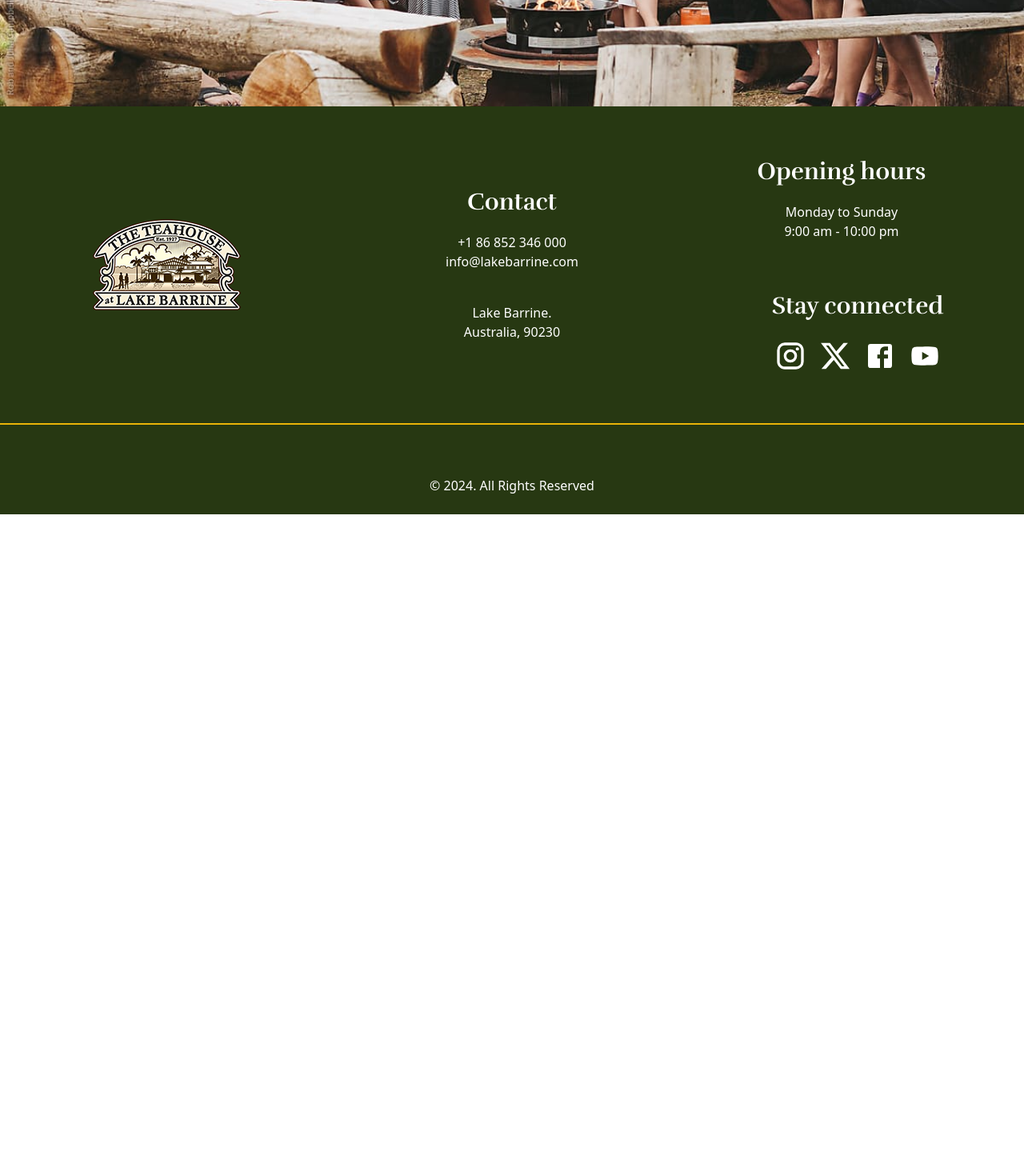
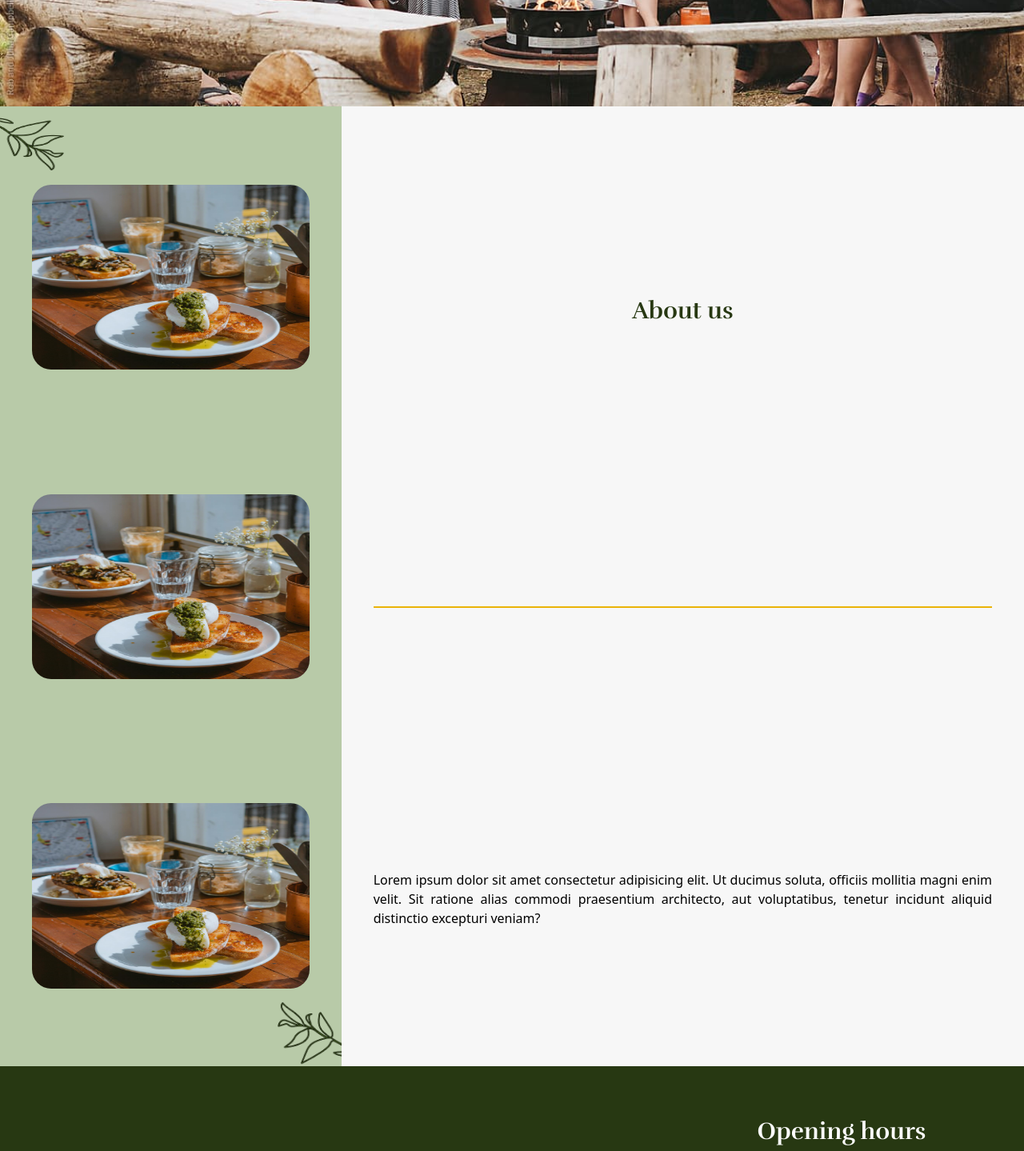
Before and after one commit to gpedrosad/lake_, a React (Vite) app: page /about in a window 1280 px wide. Shown: the part 720-2159 px from the top of the page at 80% size. Before the commit the page ends 1363 px from the top, so only its background shows below. Built offline with nearby package versions, Linux system fonts and the light colour scheme.

Commit message:
cambios en about y en hero

```diff
--- /dev/null
+++ b/src/components/ImageAbout.jsx
@@ -0,0 +1,15 @@
+import React from "react";
+
+const ImageAbout = ({ imageUrl }) => {
+  return (
+    <div className="sm:m-14 bg-gray-200 rounded-lg overflow-hidden sm:aspect-w-3 sm:aspect-h-2">
+      <img
+        src={imageUrl}
+        alt="Imagen"
+        className="w-full h-full object-cover object-center"
+      />
+    </div>
+  );
+};
+
+export default ImageAbout;
--- /dev/null
+++ b/src/components/LightGreenBannerDos.jsx
@@ -0,0 +1,31 @@
+import React from 'react';
+import CustomImage from './CustomImage';
+import ImageAbout from './ImageAbout';
+import TransparentButton from './TransparentButton';
+
+const LightGreenBannerDos = () => {
+  return (
+    <div className="grid md:grid-cols-3">
+      <div className="relative w-full bg-[#B8CAA8] md:col-span-1">
+        <div className="md:flex-1 md:relative">
+          <img src="../src/assets/images/hojaizq.png" alt="Descripción de la imagen" className="absolute top-0 left-0 w-20 h-20" />
+        </div>
+        <div className="grid grid-cols-1 items-center gap-10 justify-items-center md:m-10">
+          <img src="src/img/huevos.png" alt="Imagen" className="h-2/3 w-96 rounded-3xl" />
+          <img src="src/img/huevos.png" alt="Imagen" className="h-2/3 w-96 rounded-3xl" />
+          <img src="src/img/huevos.png" alt="Imagen" className="h-2/3 w-96 rounded-3xl" />
+        </div>
+        <img src="../src/assets/images/hojader.png" alt="Descripción de la imagen" className="absolute bottom-0 right-0 w-20 h-20" />
+      </div>
+      <div className="relative w-full bg-[#F7F7F7] grid grid-cols-1 items-center justify-items-center px-10 py-5 md:col-span-2">
+        <h1 className="text-center whitespace-nowrap font-rufina pb-3 mb-1 mt-6 font-bold text-custom-green text-3xl sm:text-3xl md:text-3xl md:pb-5 md:pt-10 sm:pb-3 sm:pt-11 sm:mb-1">About us</h1>
+        <div className="w-full bg-yellow-500 h-0.5 sm:mt-5 sm:mb-5"></div>
+        <p className="text-justify">
+          Lorem ipsum dolor sit amet consectetur adipisicing elit. Ut ducimus soluta, officiis mollitia magni enim velit. Sit ratione alias commodi praesentium architecto, aut voluptatibus, tenetur incidunt aliquid distinctio excepturi veniam?
+        </p>
+      </div>
+    </div>
+  );
+}
+
+export default LightGreenBannerDos;
--- a/src/components/SecondHeroSection.jsx
+++ b/src/components/SecondHeroSection.jsx
@@ -7,7 +7,7 @@ const HeroSection = ({ imageSrc, title }) => {
             <Navbar />
             <img src={imageSrc} alt="Hero Background" className="w-full h-full object-cover" />
             <div className="absolute inset-0 flex flex-col items-center justify-center text-center p-8 md:p-12">
-                <h1 className="text-new-green text-4xl md:text-6xl lg:text-8xl font-bold">{title}</h1>
+                <h1 className="font-rufina text-new-green text-4xl md:text-6xl lg:text-8xl font-bold">{title}</h1>
             </div>
         </div>
     );
--- a/src/pages/About.jsx
+++ b/src/pages/About.jsx
@@ -1,4 +1,5 @@
 import HeroSection from "../components/SecondHeroSection";
+import LightGreenBannerDos from "../components/LightGreenBannerDos";
 
 
 function About() {
@@ -8,6 +9,10 @@ function About() {
                     imageSrc="src/assets/images/fdc8df30447e9ccaf27861f2b851b8ec.png"
                     title="Four generations celebrating the lake"
                     />
+
+            <LightGreenBannerDos/>
+
+
         </div>
     )
 }
```
Also changed, not shown: 1 other file (tests, documents, lock files or other folders).
